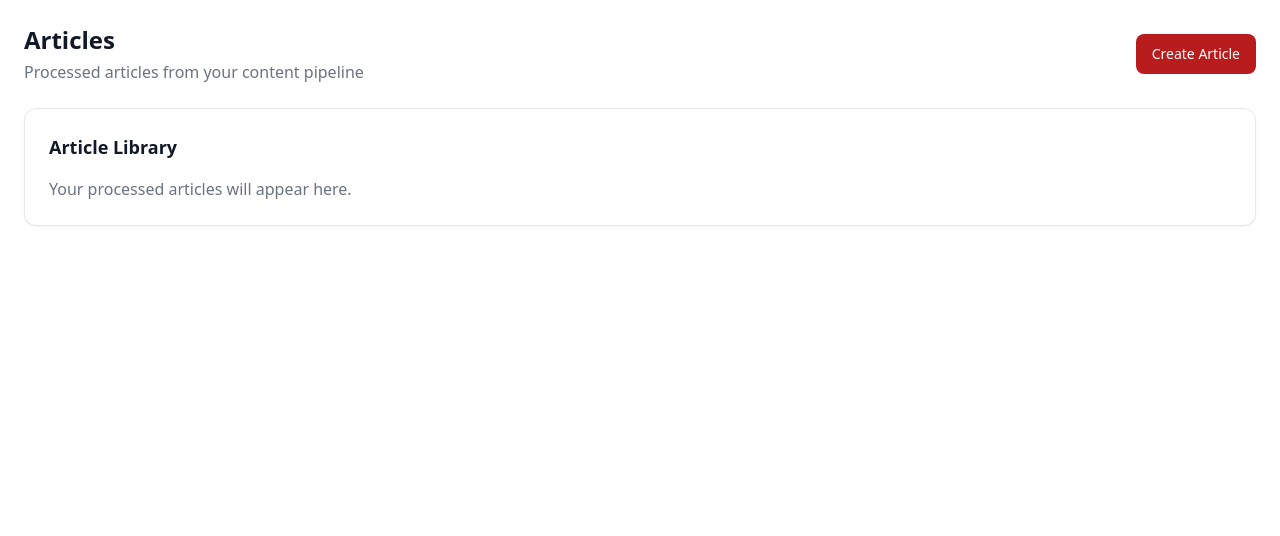
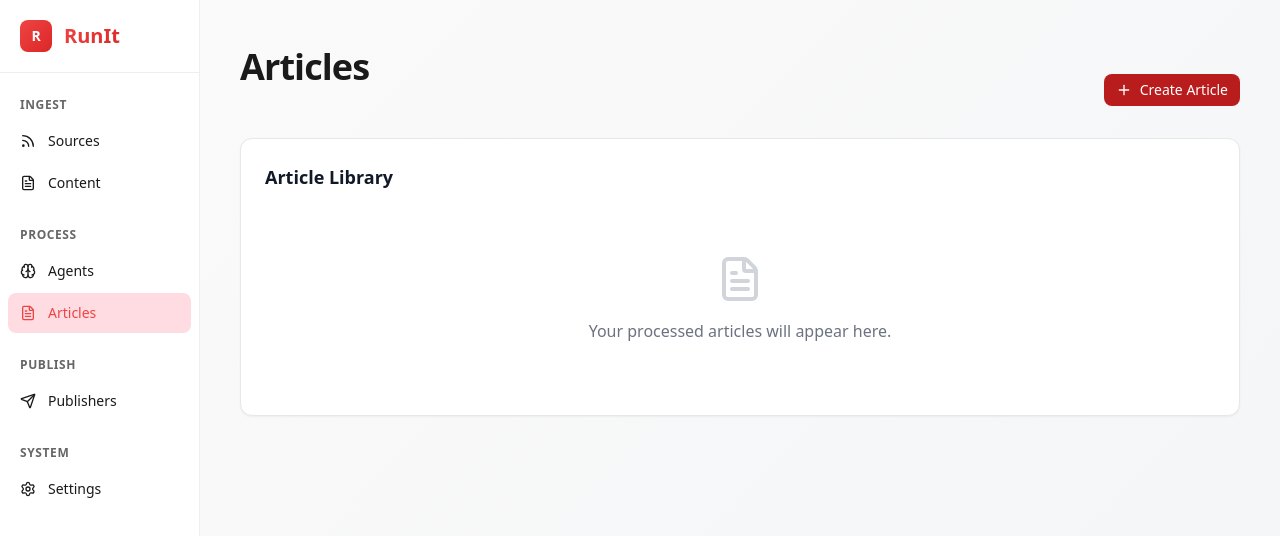
Before and after one commit to harunme/RunIt, a Next.js app in the folder web/: page /articles in a window 1280 px wide. Shown: the top 536 px of the page. Built offline with nearby package versions, Linux system fonts and the light colour scheme.

Commit message:
fix: improve ListItem and Content page styling
- Remove negative margin from ListItem wrapper class
- Use ListItem href prop instead of wrapping with Link
- Add AppShell and PageHeader to Articles page
- Clean up unused Link import in content page

```diff
--- a/web/src/app/articles/page.tsx
+++ b/web/src/app/articles/page.tsx
@@ -2,26 +2,35 @@
 
 import { Card, CardContent, CardHeader, CardTitle } from "@/components/ui/Card";
 import { Button } from "@/components/ui/Button";
+import { AppShell } from "@/components/layout/AppShell";
+import { PageHeader } from "@/components/layout/PageHeader";
+import { FileText, Plus } from "lucide-react";
 
 export default function ArticlesPage() {
   return (
-    <div className="p-6">
-      <div className="flex items-center justify-between mb-6">
-        <div>
-          <h1 className="text-2xl font-bold text-gray-900">Articles</h1>
-          <p className="text-gray-500 mt-1">Processed articles from your content pipeline</p>
-        </div>
-        <Button variant="primary">Create Article</Button>
-      </div>
+    <AppShell>
+      <PageHeader
+        title="Articles"
+        description="Processed articles from your content pipeline"
+        actions={
+          <Button size="sm">
+            <Plus className="w-4 h-4" />
+            Create Article
+          </Button>
+        }
+      />
 
       <Card padding="lg">
         <CardHeader>
           <CardTitle>Article Library</CardTitle>
         </CardHeader>
         <CardContent>
-          <p className="text-gray-500">Your processed articles will appear here.</p>
+          <div className="flex flex-col items-center justify-center py-12 px-4 text-center">
+            <FileText className="w-12 h-12 text-gray-300 mb-4" />
+            <p className="text-gray-500">Your processed articles will appear here.</p>
+          </div>
         </CardContent>
       </Card>
-    </div>
+    </AppShell>
   );
 }
--- a/web/src/app/content/page.tsx
+++ b/web/src/app/content/page.tsx
@@ -1,7 +1,6 @@
 "use client";
 
 import { useEffect, useState } from "react";
-import Link from "next/link";
 import { api } from "@/lib/api";
 import { AuthCheck } from "@/components/AuthCheck";
 import { AppShell } from "@/components/layout/AppShell";
@@ -52,10 +51,7 @@ export default function ContentPage() {
   return (
     <AuthCheck>
       <AppShell>
-        <PageHeader
-          title="Content"
-          subtitle={`${total} items collected`}
-        />
+        <PageHeader title="Content" subtitle={`${total} items collected`} />
 
         {loading ? (
           <div className="space-y-3">
@@ -72,19 +68,14 @@ export default function ContentPage() {
         ) : (
           <div className="bg-white rounded-xl shadow-sm border border-gray-200 divide-y divide-gray-100">
             {contents.map((item) => (
-              <Link
+              <ListItem
                 key={item.id}
-                href={item.url || "#"}
-                target="_blank"
-                rel="noopener noreferrer"
-                className="block"
-              >
-                <ListItem
-                  icon={FileText}
-                  title={truncate(item.title, 60)}
-                  subtitle={`${truncate(item.content.replace(/<[^>]*>/g, ""), 80)} • ${formatDate(item.created_at)}`}
-                />
-              </Link>
+                icon={FileText}
+                title={truncate(item.title, 60)}
+                subtitle={`${truncate(item.content.replace(/<[^>]*>/g, ""), 80)} • ${formatDate(item.created_at)}`}
+                href={item.url || undefined}
+                onClick={item.url ? undefined : () => {}}
+              />
             ))}
           </div>
         )}
--- a/web/src/components/features/ListItem.tsx
+++ b/web/src/components/features/ListItem.tsx
@@ -50,7 +50,7 @@ export function ListItem({
   );
 
   const wrapperClass =
-    'flex items-center gap-4 p-4 -mx-4 px-4 rounded-xl transition-colors group hover:bg-zinc-50 dark:hover:bg-zinc-800/50 cursor-pointer';
+    'flex items-center gap-4 p-4 rounded-xl transition-colors group hover:bg-zinc-50 dark:hover:bg-zinc-800/50 cursor-pointer';
 
   if (href) {
     return (
```
Also changed, not shown: web/src/components/ui/Button.tsx (+39 -20 lines).
